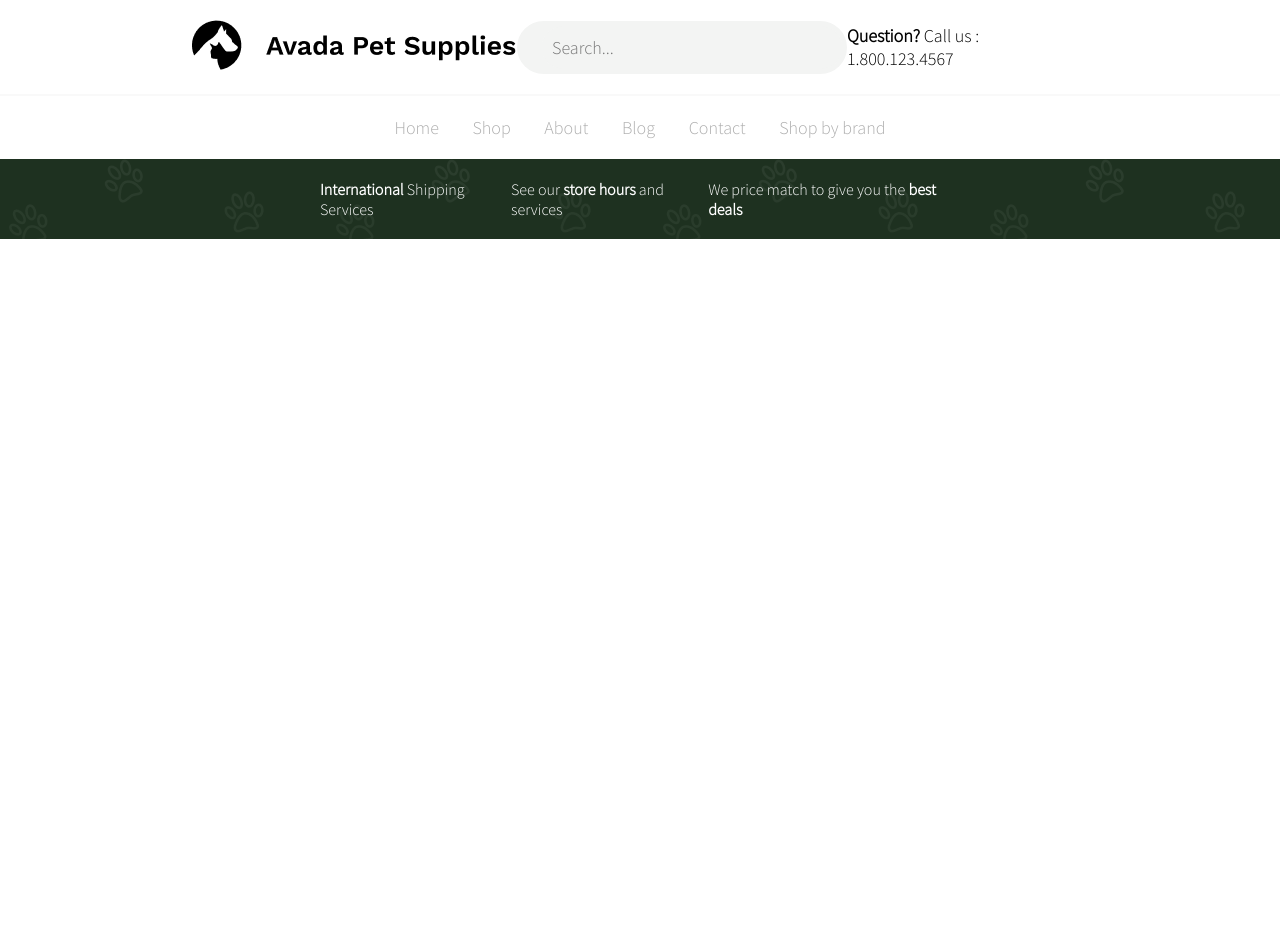
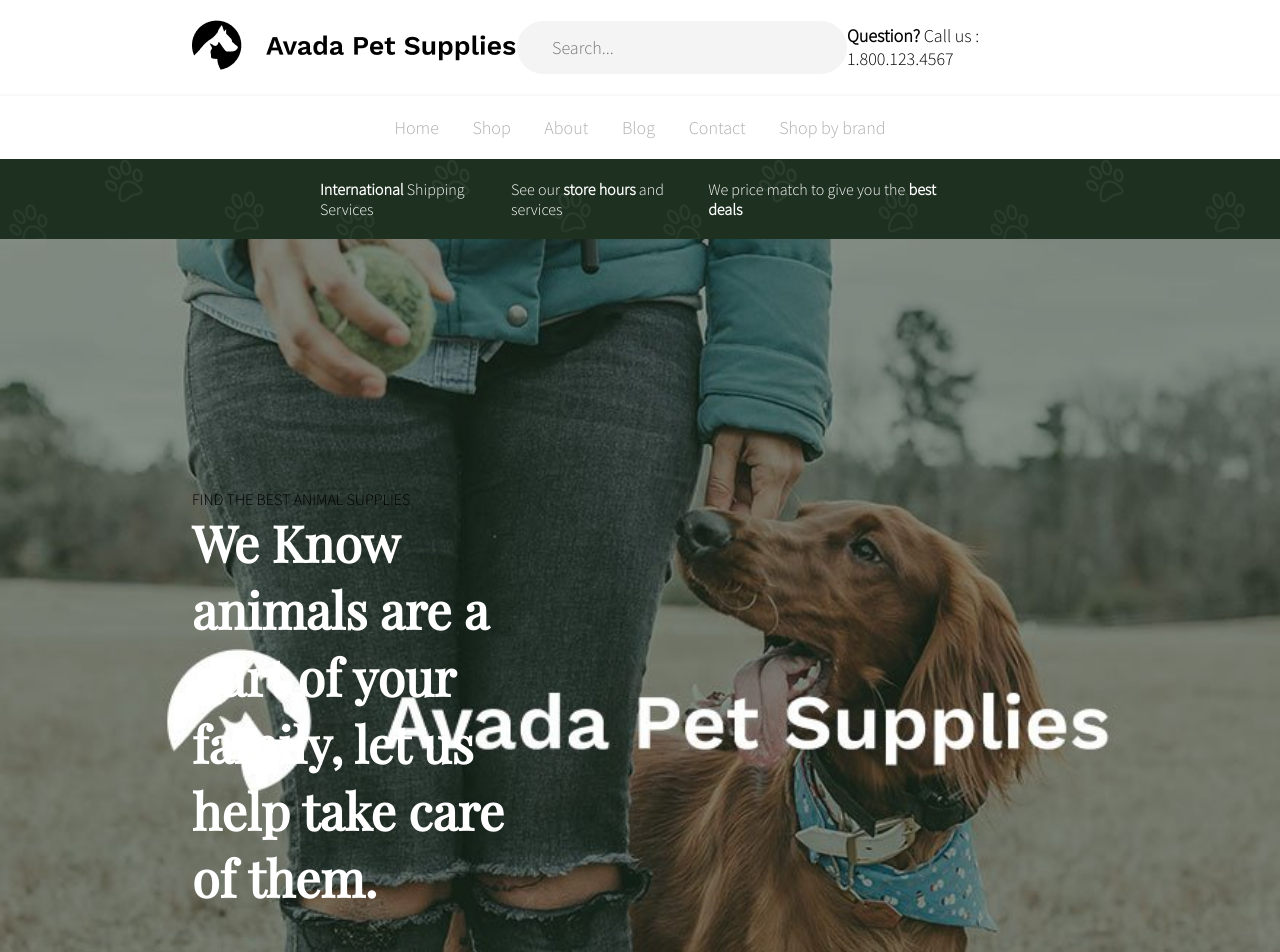
Before and after one commit to LauCost/proj-html-vuejs, a Vue app: page / in a window 1280 px wide. Shown: the top 952 px of the page. Before the commit the page ends 800 px from the top, so only its background shows below. Built offline with nearby package versions, Linux system fonts and the light colour scheme; the HTML template or start-up script is replaced by a standard one.

Commit message:
Add text and img to junbo

```diff
--- a/src/components/Content Main/Junbo.vue
+++ b/src/components/Content Main/Junbo.vue
@@ -16,7 +16,13 @@
       </p>
     </div>
     <div class="junboImg">
-      <div class="cont_70"></div>
+      <div class="cont_70_pad">
+        <p>FIND THE BEST ANIMAL SUPPLIES</p>
+        <h2>
+          We Know animals are a part of your family, let us help take care of
+          them.
+        </h2>
+      </div>
     </div>
   </div>
 </template>
@@ -30,6 +36,7 @@ export default {
 
 
 <style lang="scss">
+@import url("https://fonts.googleapis.com/css2?family=Playfair+Display&family=Source+Sans+Pro:wght@200&display=swap");
 .back_green {
   background-color: #1e3120;
   background-image: url(../../assets/img/bg-transparent-3.png);
@@ -41,6 +48,19 @@ export default {
   padding: 20px 0;
 }
 
+.cont_70_pad {
+  width: 70%;
+  margin: auto;
+  padding: 250px 0;
+
+  h2 {
+    color: #fff;
+    font-size: 50px;
+    width: 38%;
+    font-family: "Playfair Display", serif;
+  }
+}
+
 .info_junbo {
   color: #fff;
   span {
@@ -48,4 +68,10 @@ export default {
     font-weight: bold;
   }
 }
+
+.junboImg {
+  background-image: url(../../assets/img/demo-pet-supplies.jpg);
+  background-repeat: no-repeat;
+  background-size: cover;
+}
 </style>
```
